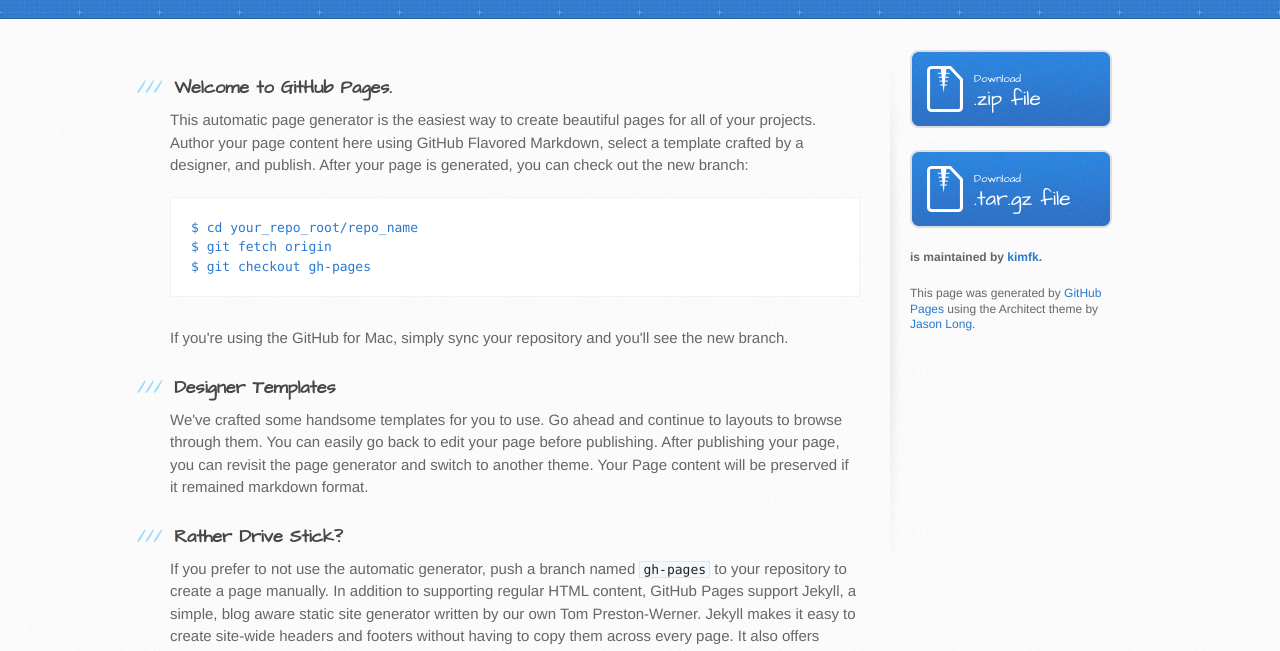
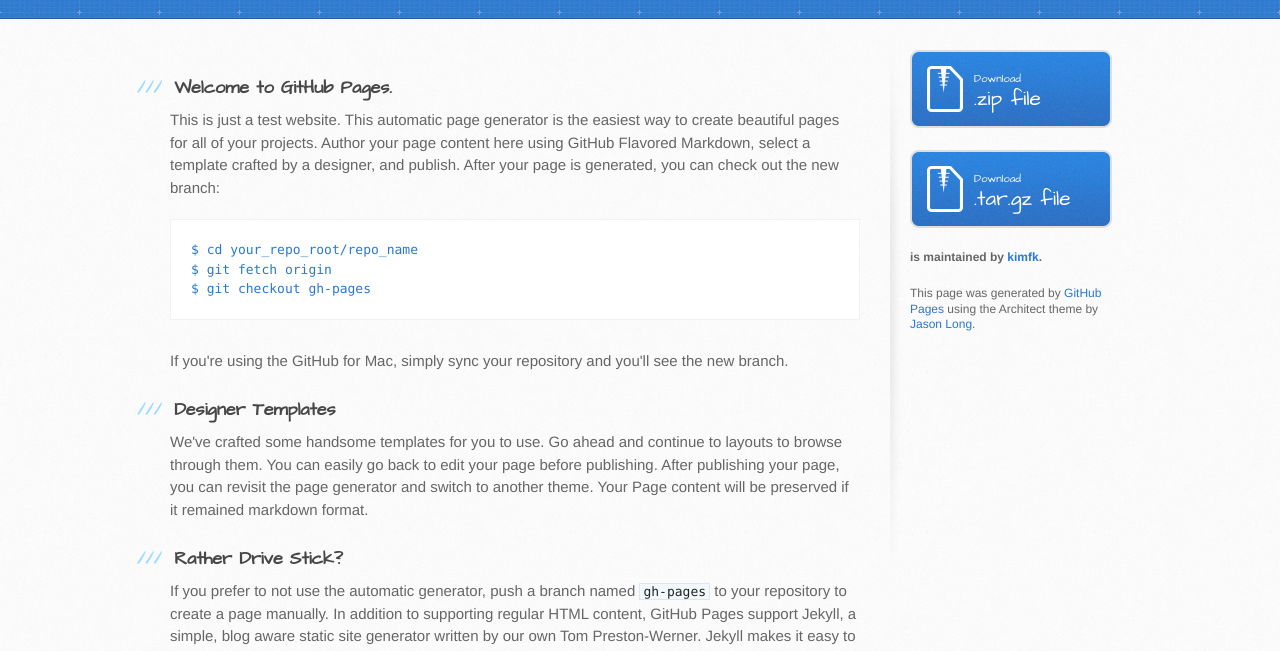
Before and after one commit to kimfk/wesite, a plain HTML site: page index.html in a window 1280 px wide. Shown: the part 148-799 px from the top of the page. Drawn offline with Linux system fonts and the light colour scheme.

Commit message:
new changes

```diff
--- a/index.html
+++ b/index.html
@@ -13,7 +13,7 @@
     <script src="//html5shiv.googlecode.com/svn/trunk/html5.js"></script>
     <![endif]-->
 
-    <title>Wesite by kimfk</title>
+    <title>Website by kimfk</title>
   </head>
 
   <body>
@@ -31,7 +31,7 @@
           <h3>
 <a id="welcome-to-github-pages" class="anchor" href="#welcome-to-github-pages" aria-hidden="true"><span class="octicon octicon-link"></span></a>Welcome to GitHub Pages.</h3>
 
-<p>This automatic page generator is the easiest way to create beautiful pages for all of your projects. Author your page content here using GitHub Flavored Markdown, select a template crafted by a designer, and publish. After your page is generated, you can check out the new branch:</p>
+<p>This is just a test website. This automatic page generator is the easiest way to create beautiful pages for all of your projects. Author your page content here using GitHub Flavored Markdown, select a template crafted by a designer, and publish. After your page is generated, you can check out the new branch:</p>
 
 <pre><code>$ cd your_repo_root/repo_name
 $ git fetch origin
```
